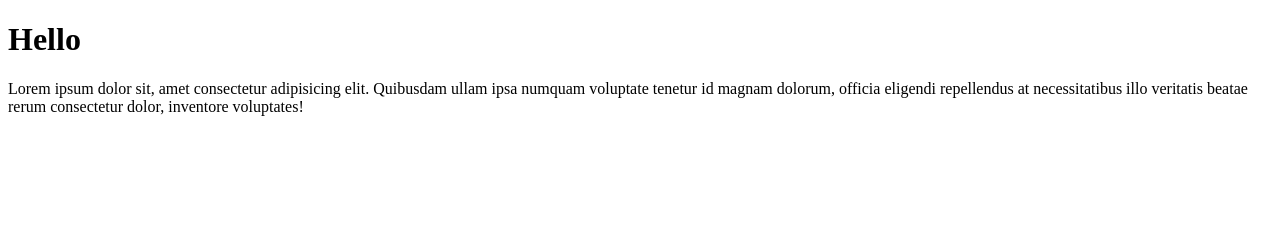
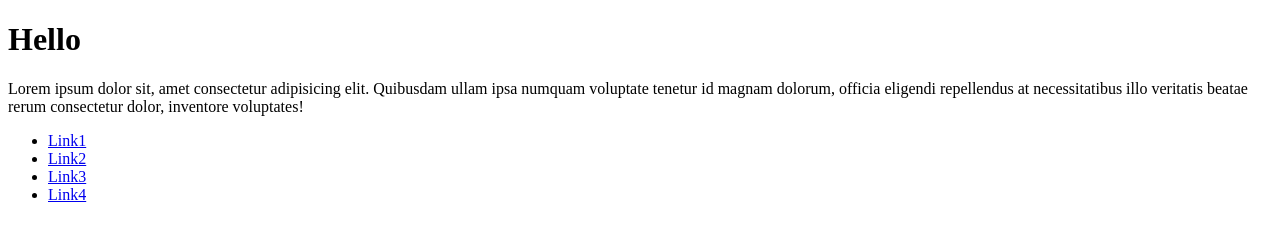
Before and after one commit to tjstalcup/git-and-github-sep-6-18, a plain HTML site: page index.html in a window 1280 px wide. Drawn offline with Linux system fonts and the light colour scheme.

Commit message:
Added navigation

```diff
--- a/index.html
+++ b/index.html
@@ -10,5 +10,13 @@
     <h1>Hello</h1>
     <p>Lorem ipsum dolor sit, amet consectetur adipisicing elit. Quibusdam ullam ipsa numquam voluptate tenetur id magnam dolorum, officia eligendi repellendus at necessitatibus illo veritatis beatae rerum consectetur dolor, inventore voluptates!</p>
 
+    <nav>
+        <ul>
+            <li><a href="#">Link1</a></li>
+            <li><a href="#">Link2</a></li>
+            <li><a href="#">Link3</a></li>
+            <li><a href="#">Link4</a></li>
+        </ul>
+    </nav>
 </body>
 </html>
```
